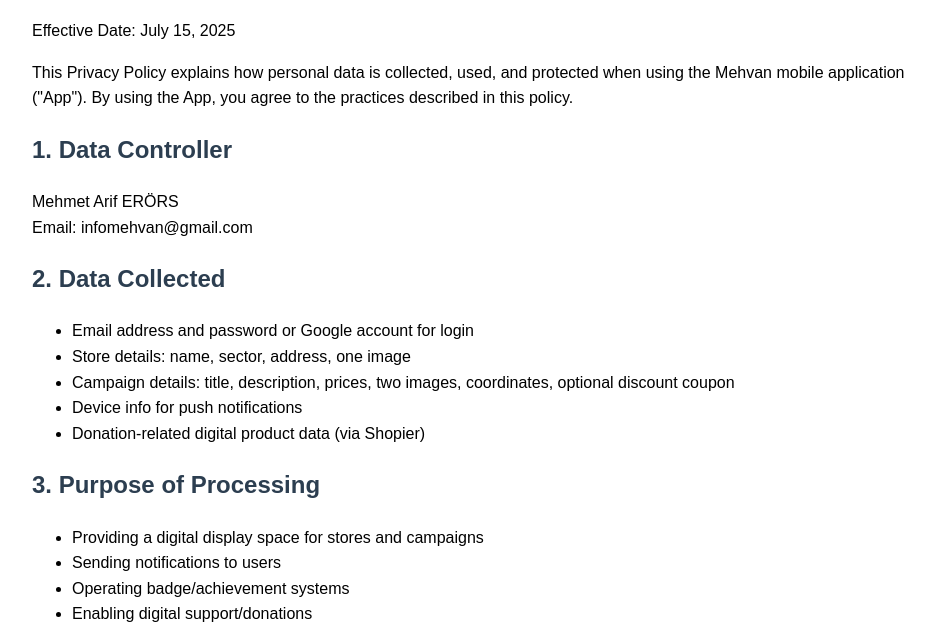
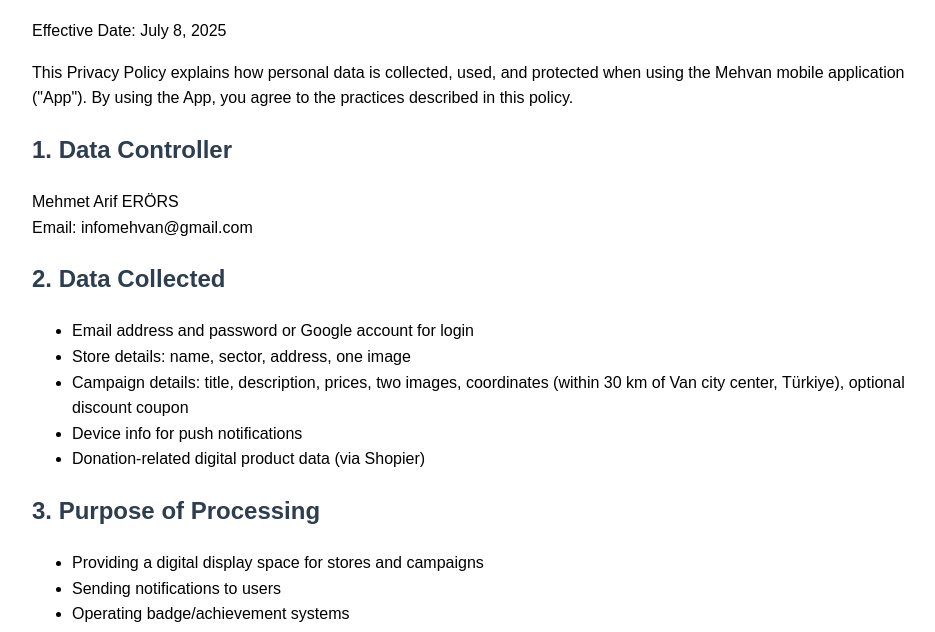
Before and after one commit to mariferors/mehvan-privacy-policy, a plain HTML site: page index.html in a window 1280 px wide. Shown: the part 96-728 px from the top of the page, without its empty margins (158-1093 px from the left). Drawn offline with Linux system fonts and the light colour scheme.

Commit message:
Update index.html

```diff
--- a/index.html
+++ b/index.html
@@ -14,7 +14,7 @@
 <body>
   <h1>Privacy Policy</h1>
 
-  <p>Effective Date: July 15, 2025</p>
+  <p>Effective Date: July 8, 2025</p>
 
   <p>This Privacy Policy explains how personal data is collected, used, and protected when using the Mehvan mobile application ("App"). By using the App, you agree to the practices described in this policy.</p>
 
@@ -25,7 +25,7 @@
   <ul>
     <li>Email address and password or Google account for login</li>
     <li>Store details: name, sector, address, one image</li>
-    <li>Campaign details: title, description, prices, two images, coordinates, optional discount coupon</li>
+    <li>Campaign details: title, description, prices, two images, coordinates (within 30 km of Van city center, Türkiye), optional discount coupon</li>
     <li>Device info for push notifications</li>
     <li>Donation-related digital product data (via Shopier)</li>
   </ul>
```
